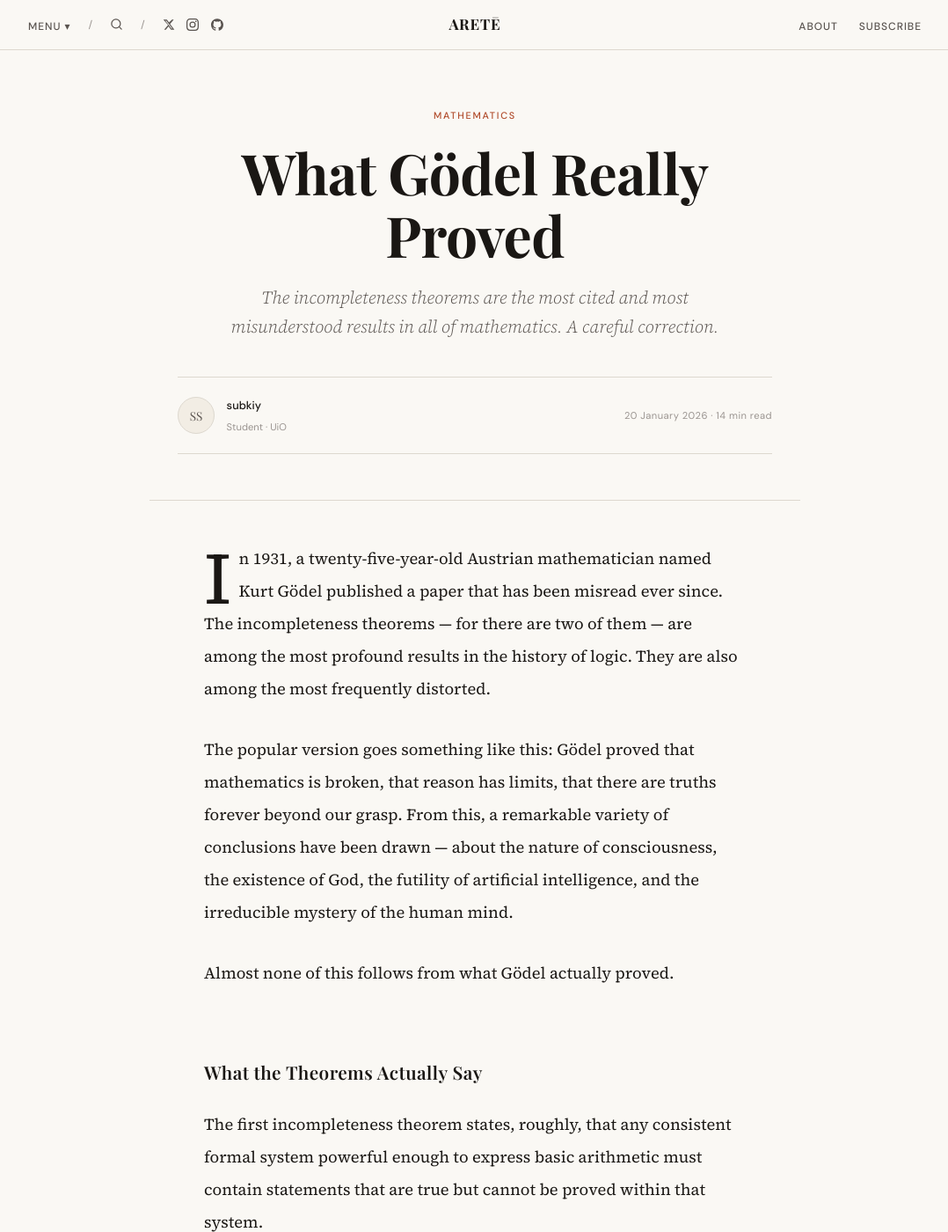
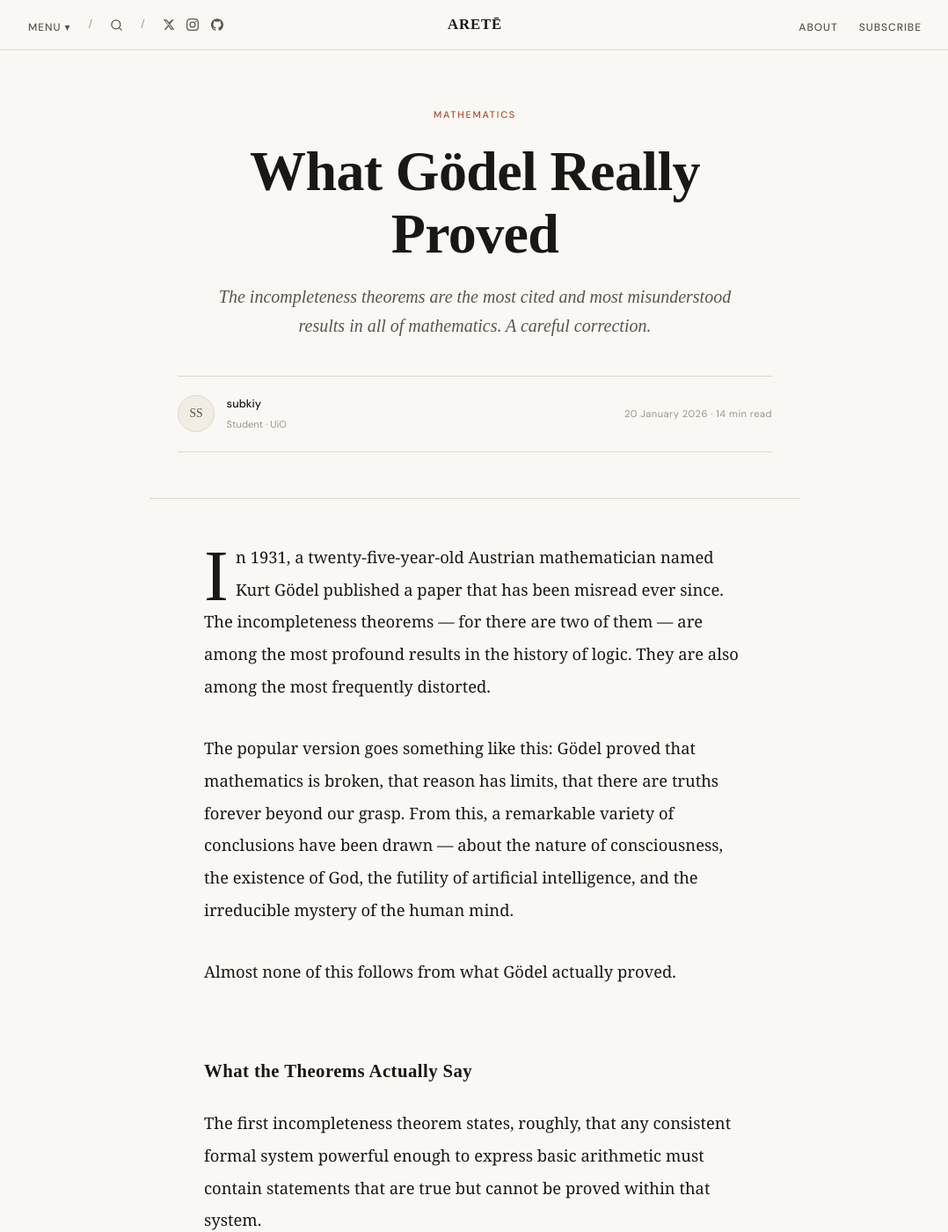
Before and after one commit to subkiy/arete, a Jekyll site: the page built from _articles/2026-01-20-what-godel-really-proved.md, in a window 1280 px wide and 1400 px high. Shown: the whole window at 88% size, without its empty margins (100-1178 px from the left). Built offline with Jekyll 4.4.1, drawn with Linux system fonts in a browser that asks for light colours; some web fonts are replaced.

Commit message:
Update style.css
changed back to garamond font

```diff
--- a/assets/css/style.css
+++ b/assets/css/style.css
@@ -19,9 +19,9 @@
 body {
   background: var(--paper);
   color: var(--ink);
-  font-family: 'Source Serif 4', Georgia, serif;
-  font-size: 1.1rem;
-  line-height: 1.85;
+  font-family: 'Cormorant Garamond', Georgia, serif;
+  font-size: 20px;
+  line-height: 1.78;
   -webkit-font-smoothing: antialiased;
 }
 
@@ -45,7 +45,7 @@
 }
 
 .site-name {
-  font-family: 'Playfair Display', serif;
+  font-family: 'Cormorant SC', serif;
   font-size: 1.05rem;
   font-weight: 700;
   letter-spacing: 0.05em;
@@ -246,7 +246,7 @@
 .nav-search-box input {
   flex: 1;
   padding: 1rem 1.5rem;
-  font-family: 'Source Serif 4', serif;
+  font-family: 'Cormorant Garamond', serif;
   font-size: 1.2rem;
   border: none;
   background: none;
@@ -355,7 +355,7 @@
 }
 
 .aeon-title {
-  font-family: 'Playfair Display', serif;
+  font-family: 'Cormorant SC', serif;
   font-size: clamp(2.4rem, 5.5vw, 4rem);
   font-weight: 700;
   line-height: 1.1;
@@ -365,7 +365,7 @@
 }
 
 .aeon-subtitle {
-  font-family: 'Source Serif 4', serif;
+  font-family: 'Cormorant Garamond', serif;
   font-size: 1.25rem;
   font-weight: 300;
   font-style: italic;
@@ -401,7 +401,7 @@
   display: flex;
   align-items: center;
   justify-content: center;
-  font-family: 'Playfair Display', serif;
+  font-family: 'Cormorant SC', serif;
   font-size: 0.85rem;
   color: var(--ink-light);
   flex-shrink: 0;
@@ -474,7 +474,7 @@
 }
 
 .aeon-article p.drop-cap::first-letter {
-  font-family: 'Source Serif 4', serif;
+  font-family: 'Cormorant Garamond', serif;
   font-size: 5.2rem;
   font-weight: 400;
   line-height: 0.75;
@@ -485,7 +485,7 @@
 }
 
 .aeon-article h2 {
-  font-family: 'Playfair Display', serif;
+  font-family: 'Cormorant SC', serif;
   font-size: 1.3rem;
   font-weight: 600;
   letter-spacing: 0.02em;
@@ -494,7 +494,7 @@
 }
 
 .aeon-article h3 {
-  font-family: 'Playfair Display', serif;
+  font-family: 'Cormorant SC', serif;
   font-size: 1.1rem;
   font-weight: 600;
   font-style: italic;
@@ -575,7 +575,7 @@
 .related-inner { max-width: var(--wide); margin: 0 auto; }
 
 .related h2 {
-  font-family: 'Playfair Display', serif;
+  font-family: 'Cormorant SC', serif;
   font-size: 0.85rem;
   font-weight: 600;
   letter-spacing: 0.1em;
@@ -602,7 +602,7 @@
 }
 
 .related-card h3 {
-  font-family: 'Source Serif 4', serif;
+  font-family: 'Cormorant Garamond', serif;
   font-size: 1.15rem;
   font-weight: 400;
   line-height: 1.3;
@@ -639,7 +639,7 @@
 }
 
 .page-header h1 {
-  font-family: 'Playfair Display', serif;
+  font-family: 'Cormorant SC', serif;
   font-size: clamp(2.5rem, 6vw, 4.2rem);
   font-weight: 400;
   line-height: 1.05;
@@ -685,7 +685,7 @@
 }
 
 .profile-name {
-  font-family: 'Source Serif 4', serif;
+  font-family: 'Cormorant Garamond', serif;
   font-size: clamp(1.8rem, 3.5vw, 2.6rem);
   font-weight: 300;
   line-height: 1.1;
@@ -724,7 +724,7 @@
 }
 
 .interest-num {
-  font-family: 'Source Serif 4', serif;
+  font-family: 'Cormorant Garamond', serif;
   font-size: 2rem;
   font-weight: 300;
   color: var(--rule);
@@ -733,7 +733,7 @@
 }
 
 .interest-card h3 {
-  font-family: 'Source Serif 4', serif;
+  font-family: 'Cormorant Garamond', serif;
   font-size: 1.2rem;
   font-weight: 400;
   margin-bottom: 0.4rem;
@@ -774,7 +774,7 @@
 }
 
 .essay-list-title {
-  font-family: 'Source Serif 4', serif;
+  font-family: 'Cormorant Garamond', serif;
   font-size: 1.25rem;
   font-weight: 400;
   line-height: 1.25;
@@ -802,7 +802,7 @@
 }
 
 .contact-text h3 {
-  font-family: 'Source Serif 4', serif;
+  font-family: 'Cormorant Garamond', serif;
   font-size: 1.7rem;
   font-weight: 300;
   margin-bottom: 0.5rem;
@@ -884,7 +884,7 @@
 }
 
 .home-hero-title {
-  font-family: 'Source Serif 4', serif;
+  font-family: 'Cormorant Garamond', serif;
   font-size: clamp(2.4rem, 6vw, 5rem);
   font-weight: 300;
   line-height: 1.05;
@@ -894,7 +894,7 @@
 }
 
 .home-hero-sub {
-  font-family: 'Source Serif 4', serif;
+  font-family: 'Cormorant Garamond', serif;
   font-size: 1.2rem;
   font-style: italic;
   font-weight: 300;
@@ -977,7 +977,7 @@
 }
 
 .essay-card h3 {
-  font-family: 'Source Serif 4', serif;
+  font-family: 'Cormorant Garamond', serif;
   font-size: 1.35rem;
   font-weight: 400;
   line-height: 1.25;
@@ -1032,7 +1032,7 @@
 }
 
 .newsletter-text h3 {
-  font-family: 'Source Serif 4', serif;
+  font-family: 'Cormorant Garamond', serif;
   font-size: 1.7rem;
   font-weight: 300;
   margin-bottom: 0.5rem;
@@ -1091,7 +1091,7 @@
 }
 
 .aeon-cat-title {
-  font-family: 'Source Serif 4', serif;
+  font-family: 'Cormorant Garamond', serif;
   font-size: clamp(2.2rem, 5vw, 3.4rem);
   font-weight: 300;
   color: var(--ink);
@@ -1100,7 +1100,7 @@
 }
 
 .aeon-cat-desc {
-  font-family: 'Source Serif 4', serif;
+  font-family: 'Cormorant Garamond', serif;
   font-size: 1.15rem;
   font-style: italic;
   font-weight: 300;
```
